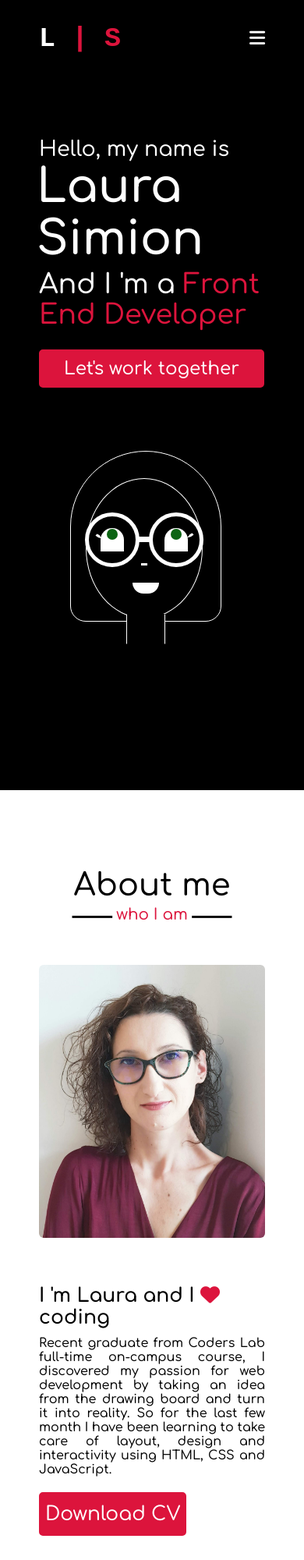
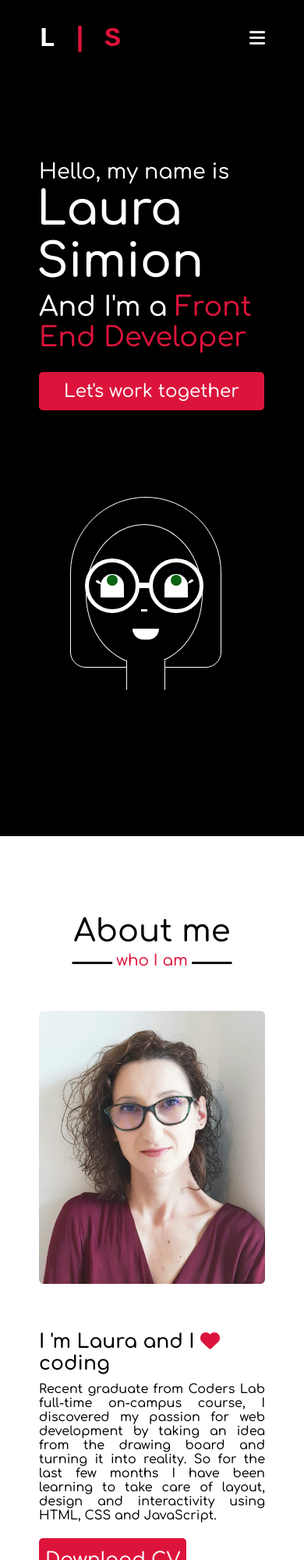
Before and after one commit to laurasimion85/meetlaura, a website: page index.html in a window 390 px wide. Shown: the top 2000 px of the page at 78% size. Drawn offline with nearby package versions, Linux system fonts and the light colour scheme.

Commit message:
adding content

```diff
--- a/index.html
+++ b/index.html
@@ -59,7 +59,7 @@
             <div class="home-content">
                 <div class="text-1">Hello, my name is</div>
                 <div class="text-2">Laura Simion</div>
-                <div class="text-3">And I 'm a
+                <div class="text-3">And I'm a
                     <span> Front End Developer</span>
                 </div>
                 <a href="#contact">Let's work together</a>
@@ -97,7 +97,7 @@
                 <div class="column right">
                     <div class="text"> I 'm Laura and I <i class="fas fa-heart"></i> coding
                     </div>
-                    <p> Recent graduate from Coders Lab full-time on-campus course, I discovered my passion for web development by taking an idea from the drawing board and turn it into reality. So for the last few month I have been learning to take care
+                    <p> Recent graduate from Coders Lab full-time on-campus course, I discovered my passion for web development by taking an idea from the drawing board and turning it into reality. So for the last few months I have been learning to take care
                         of layout, design and interactivity using HTML, CSS and JavaScript.
                     </p>
 
@@ -340,8 +340,4 @@
     </footer>
 </body>
 
-</html> <span>Created by <span class=" far fa-copyright "></span><span class="footer-name ">Laura Simion | 2021</span> - All rights reserved.</span>
-</footer>
-</body>
-
 </html>
--- a/style.css
+++ b/style.css
@@ -931,7 +931,7 @@ footer .footer-name {
     #home {
         display: flex;
         flex-direction: column;
-        height: 120vh;
+        height: 127vh;
     }
     .home .face-container {
         margin-left: 110px;
```
